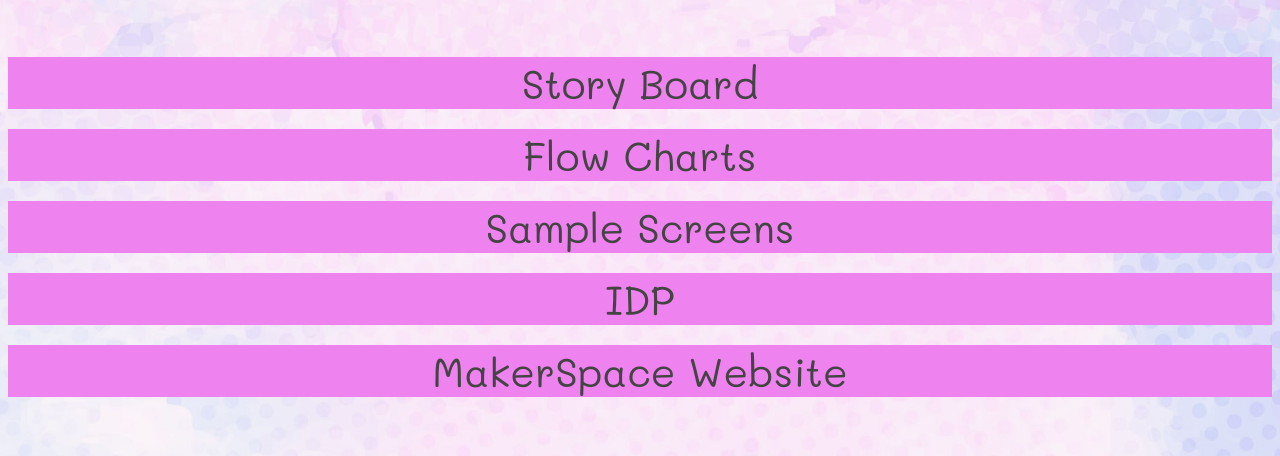
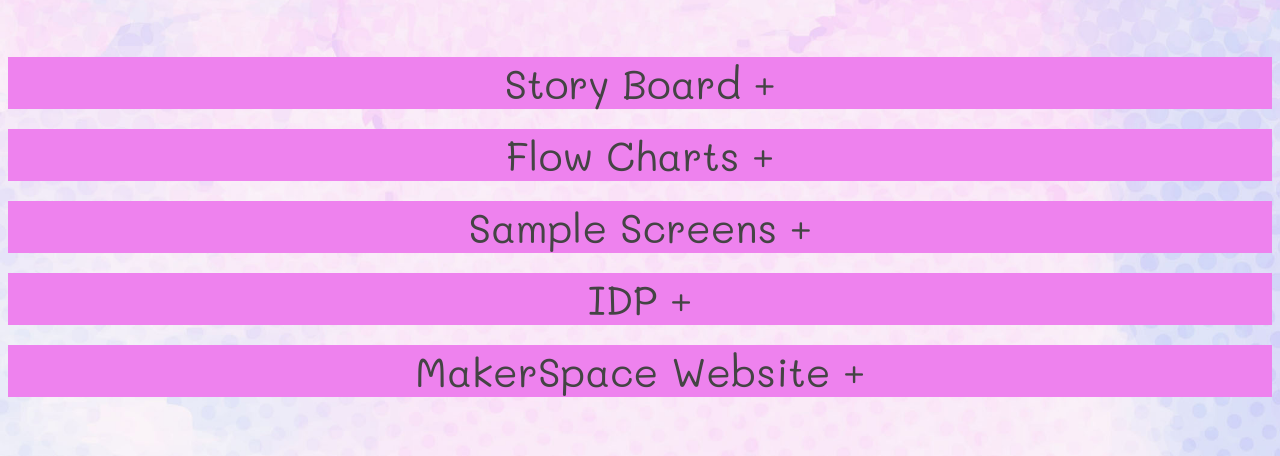
Before and after one commit to christianngarcia/christianngarcia, a plain HTML site: page EDF6284.html in a window 1280 px wide. Shown: the part 344-800 px from the top of the page. Drawn offline with Linux system fonts and the light colour scheme.

Commit message:
plus sign

```diff
--- a/EDF6284.html
+++ b/EDF6284.html
@@ -35,7 +35,7 @@
 
 
 
-                <button class="accordion">Story Board</button>
+                <button class="accordion">Story Board  +</button>
                 <div class="panel">
                         <p><img src="images/CADS_Storyboard_Page_01.jpg"> </p>
                         <p><img src="images/CADS_Storyboard_Page_02.jpg"> </p>
@@ -54,12 +54,12 @@
 
                 </div>
 
-                <button class="accordion">Flow Charts</button>
+                <button class="accordion">Flow Charts  +</button>
                 <div class="panel">
                         <p><img src="images/Highlevelflowchart.jpg"> </p>
                         <p><img src="images/lowlevelflowchart.jpg"> </p>
                     </div>
-             <button class="accordion">Sample Screens</button>
+             <button class="accordion">Sample Screens  +</button>
                 <div class="panel">
                                 <p><img src="images/cads_samplescreen_Page_01.jpg"> </p>
                                 <p><img src="images/cads_samplescreen_Page_02.jpg"> </p>
@@ -74,7 +74,7 @@
                                 <p><img src="images/cads_samplescreen_Page_11.jpg"> </p>
                                 <p><img src="images/cads_samplescreen_Page_12.jpg"> </p>
     </div>
-     <button class="accordion">IDP</button>
+     <button class="accordion">IDP  +</button>
     <div class="panel">
     <p><img src="images/cads_idp_Page_1.jpg"> </p>
     <p><img src="images/cads_idp_Page_2.jpg"> </p>
@@ -84,7 +84,7 @@
     <p><img src="images/cads_idp_Page_6.jpg"> </p>
     <p><img src="images/cads_idp_Page_7.jpg"> </p>
 </div>
-<button class="accordion">MakerSpace Website</button>
+<button class="accordion">MakerSpace Website  +</button>
 <div class="panel">
         <p><a href="https://makerspacek5.wordpress.com/"> Click to View Techy Teacher's Guide to Makerspaces Website</a></p>
 
```
Also changed, not shown: resume.html (+2 -2 lines), resume2.html (+2 -2 lines).
